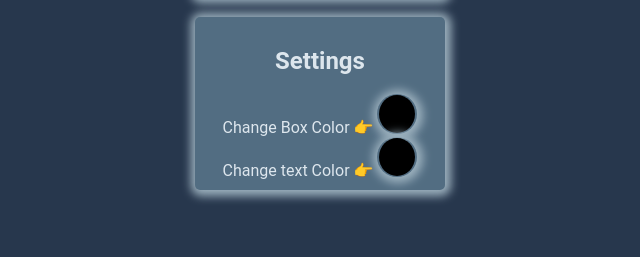
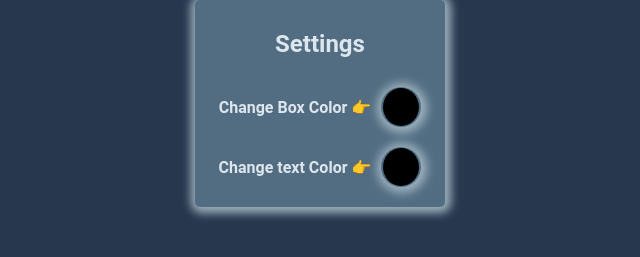
Before and after one commit to Sedres/Clock, a plain HTML site: page index.html in a window 1280 px wide. Shown: the part 337-594 px from the top of the page, without its empty margins (320-960 px from the left). Drawn offline with Linux system fonts and the light colour scheme.

Commit message:
Better Style for color selectors and labels

```diff
--- a/Css/style.css
+++ b/Css/style.css
@@ -38,6 +38,14 @@ body {
   margin: 20px auto;
 }
 
+.settings label {
+  display: flex;
+  align-items: center;
+  justify-content: center;
+  margin: 10px;
+  font-weight: bold;
+  gap: 10px;
+}
 .color {
   width: 40px;
   height: 40px;
```
